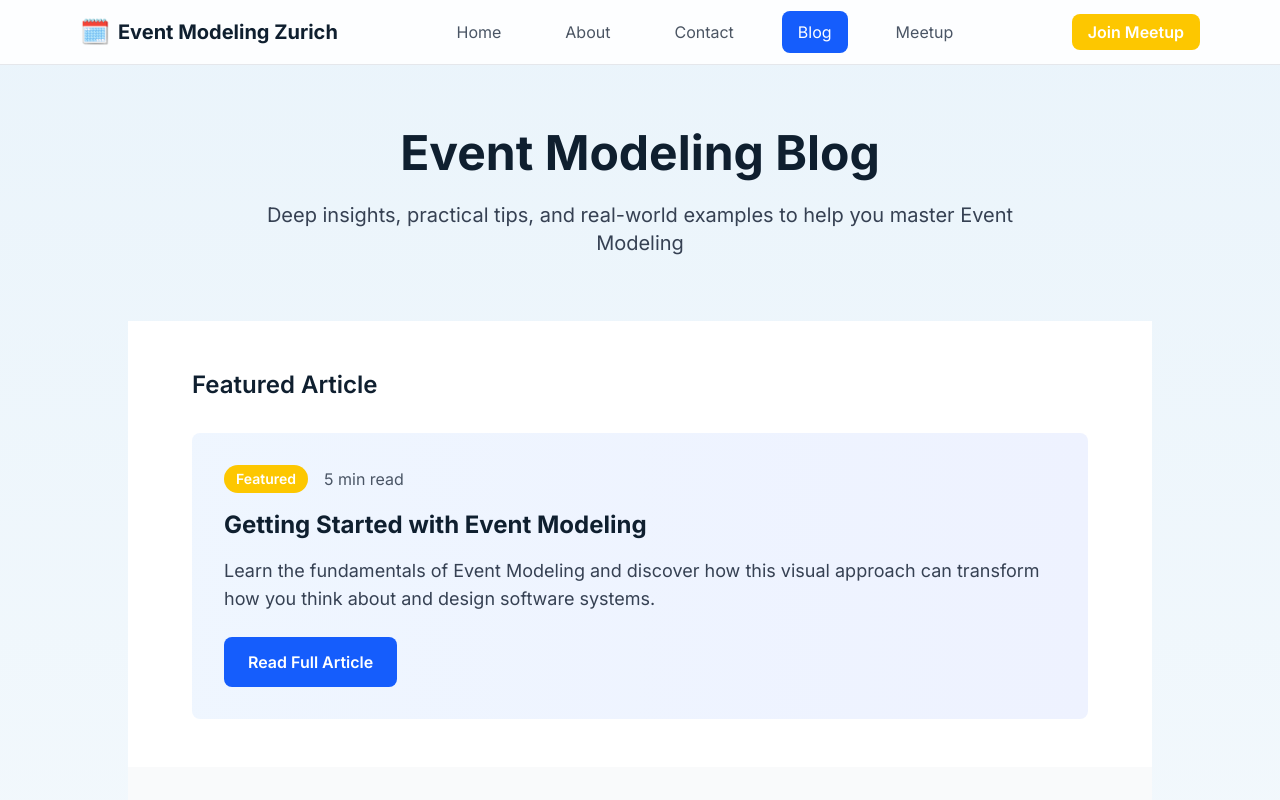
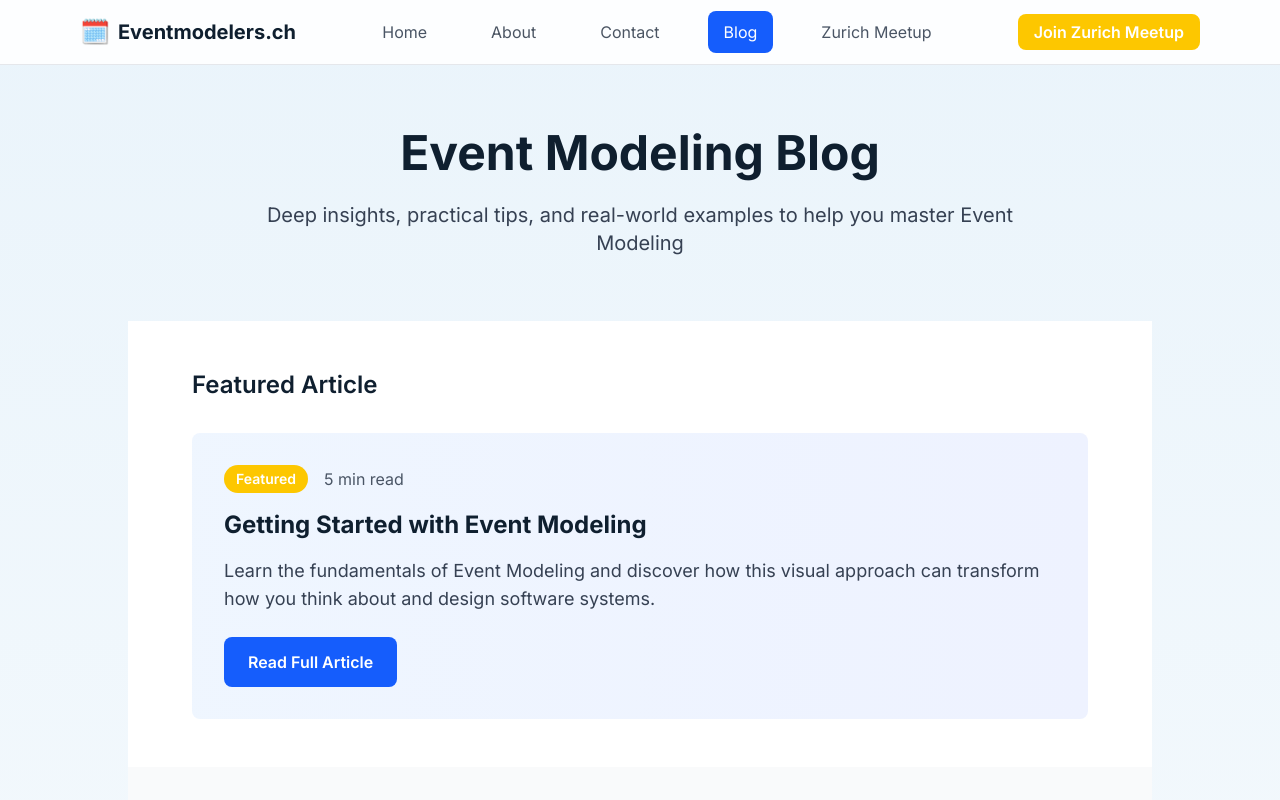
Before and after one commit to SBortz/event-modeling-zurich, an Astro site: page /blog in a window 1280 px wide. Shown: the top 800 px of the page. Built offline with nearby package versions, Linux system fonts and the light colour scheme; Astro itself is replaced by a stand-in of ours.

Commit message:
transition to eventmodelers.ch

```diff
--- a/src/components/Navigation.astro
+++ b/src/components/Navigation.astro
@@ -37,7 +37,7 @@ const { currentPage } = Astro.props;
       <!-- Logo/Brand -->
       <a href="/" class="logo-link flex items-center space-x-2">
         <span class="text-2xl">🗓️</span>
-        <span class="font-bold text-xl text-[#0f1f2f]">Event Modeling Zurich</span>
+        <span class="font-bold text-xl text-[#0f1f2f]">Eventmodelers.ch</span>
       </a>
 
       <!-- Desktop Navigation -->
@@ -58,13 +58,13 @@ const { currentPage } = Astro.props;
           currentPage === 'meetup'
             ? 'text-white font-medium bg-blue-600'
             : 'text-gray-600 hover:text-blue-600'
-        }`}>Meetup</a>
+        }`}>Zurich Meetup</a>
       </div>
 
       <!-- CTA Button -->
       <div class="hidden md:block">
         <a href="/meetup" class="bg-yellow-400 hover:bg-yellow-500 text-white font-semibold px-4 py-2 rounded-lg transition-colors duration-200">
-          Join Meetup
+          Join Zurich Meetup
         </a>
       </div>
 
@@ -95,10 +95,10 @@ const { currentPage } = Astro.props;
           currentPage === 'meetup'
             ? 'text-white font-medium bg-blue-600'
             : 'text-gray-600 hover:text-blue-600 hover:bg-gray-50'
-          }`}>Meetup</a>
+        }`}>Zurich Meetup</a>
         <div class="pt-4">
                       <a href="/meetup" class="block w-full text-center bg-yellow-400 hover:bg-yellow-500 text-white font-semibold px-4 py-2 rounded-lg transition-colors duration-200">
-            Join Meetup
+              Join Zurich Meetup
             </a>
         </div>
       </div>
--- a/src/pages/blog.astro
+++ b/src/pages/blog.astro
@@ -7,7 +7,7 @@ import Navigation from "../components/Navigation.astro";
 <head>
   <meta charset="UTF-8" />
   <meta name="viewport" content="width=device-width, initial-scale=1.0" />
-  <title>Event Modeling Blog - Insights & Articles</title>
+  <title>Blog - Eventmodelers.ch</title>
   <link href="https://fonts.googleapis.com/css2?family=Inter:wght@400;600;700&display=swap" rel="stylesheet">
   <style>
     body {
--- a/src/pages/index.astro
+++ b/src/pages/index.astro
@@ -7,7 +7,7 @@ import Navigation from "../components/Navigation.astro";
 <head>
   <meta charset="UTF-8" />
   <meta name="viewport" content="width=device-width, initial-scale=1.0" />
-  <title>Event Modeling - Visualizing Software Systems</title>
+  <title>Eventmodelers.ch - Visualizing Software Systems</title>
   <link href="https://fonts.googleapis.com/css2?family=Inter:wght@400;600;700&display=swap" rel="stylesheet">
   <style>
     body {
--- a/src/pages/meetup.astro
+++ b/src/pages/meetup.astro
@@ -7,7 +7,7 @@ import Navigation from "../components/Navigation.astro";
 <head>
   <meta charset="UTF-8" />
   <meta name="viewport" content="width=device-width, initial-scale=1.0" />
-  <title>Event Modeling Meetup - Zurich</title>
+  <title>Zurich Meetup - Eventmodelers.ch</title>
   <link href="https://fonts.googleapis.com/css2?family=Inter:wght@400;600;700&display=swap" rel="stylesheet">
   <style>
     body {
```
Lines whose indentation alone changed are shown as unchanged.
